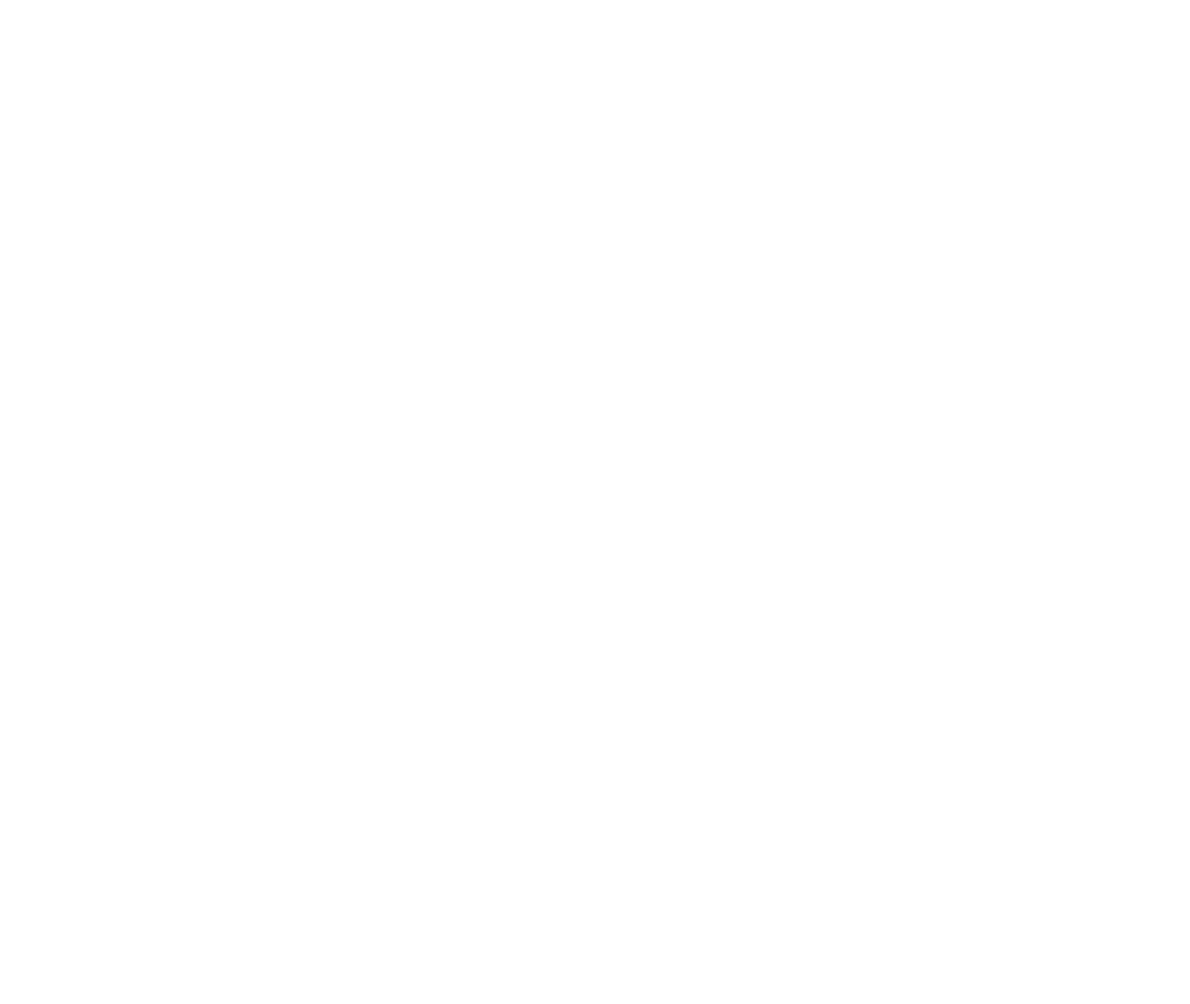
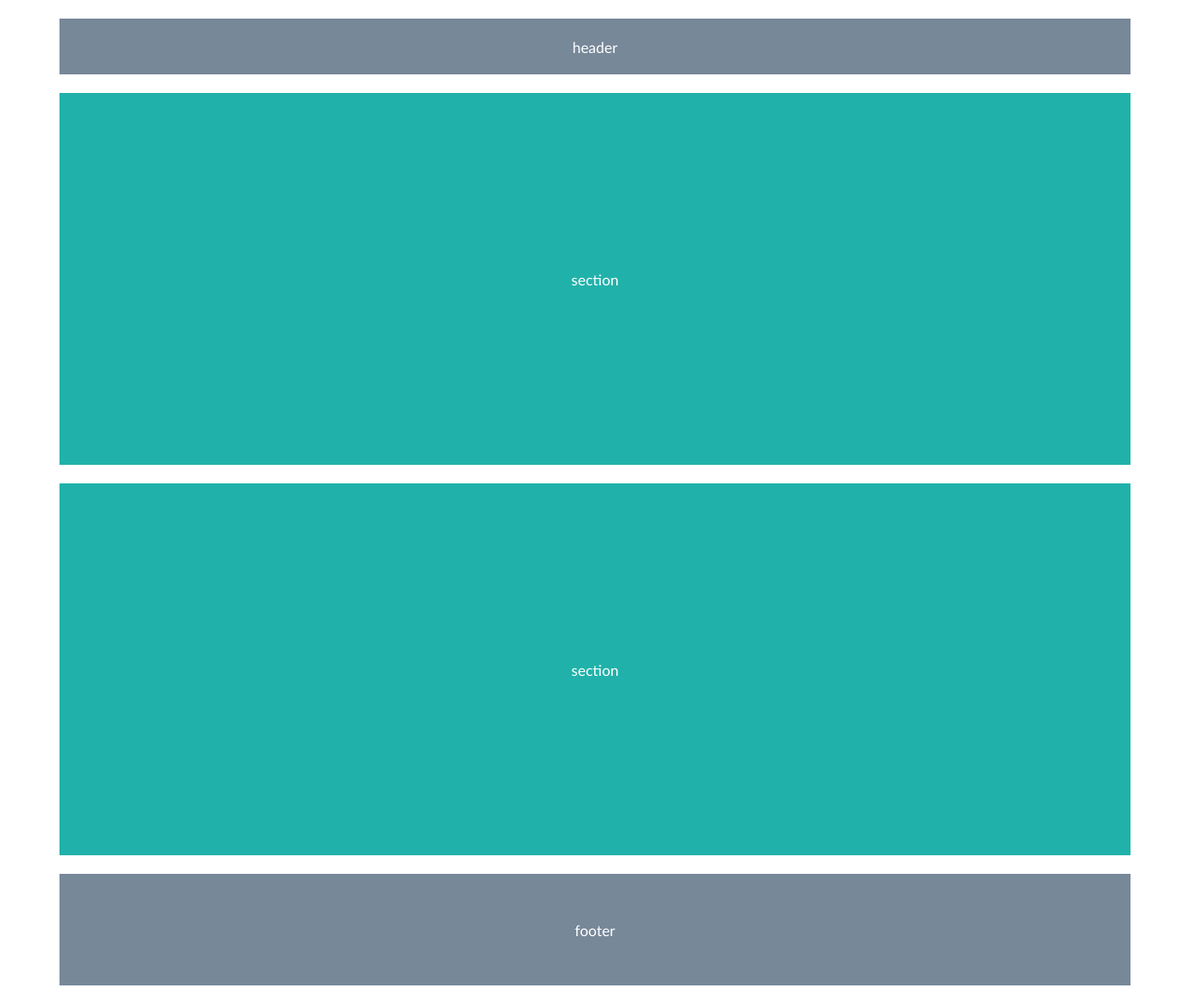
Before and after one commit to elyonaya/htmldefou, a plain HTML site: page index.html in a window 1280 px wide. Shown: the whole page at 93% size. Drawn offline with Linux system fonts and the light colour scheme.

Commit message:
htmldefou

```diff
--- a/index.html
+++ b/index.html
@@ -10,17 +10,21 @@
 <body>
 
     <header>
+        <p>header</p>
     </header>
 
     <main>
        <section>
+        <p>section</p>
        </section>
 
        <section>
+        <p>section</p>
        </section>
     </main>
 
     <footer>
+        <p>footer</p>
     </footer>
 
 </body>
--- a/style.css
+++ b/style.css
@@ -1,27 +1,34 @@
 * {
-    margin: 0;
+    margin: 0 auto;
     padding: 0;
 }
 
 body {
+    color: white;
     width: 90%;
+    font-family:'Trebuchet MS', sans-serif;
 }
 
 header {
-    color: lightslategray;
+    background-color: lightslategray;
     height: 60px;
     margin-top: 20px;
 }
 
 section {
-    color: lightseagreen;
+    background-color: lightseagreen;
     height: 400px;
     margin-top: 20px;
 }
 
 footer {
-    color: lightslategray;
+    background-color: lightslategray;
     height: 120px;
     margin-top: 20px;
     margin-bottom: 20px;
 }
+
+header, section, footer {
+    display: flex;
+    align-items: center;
+}
```
